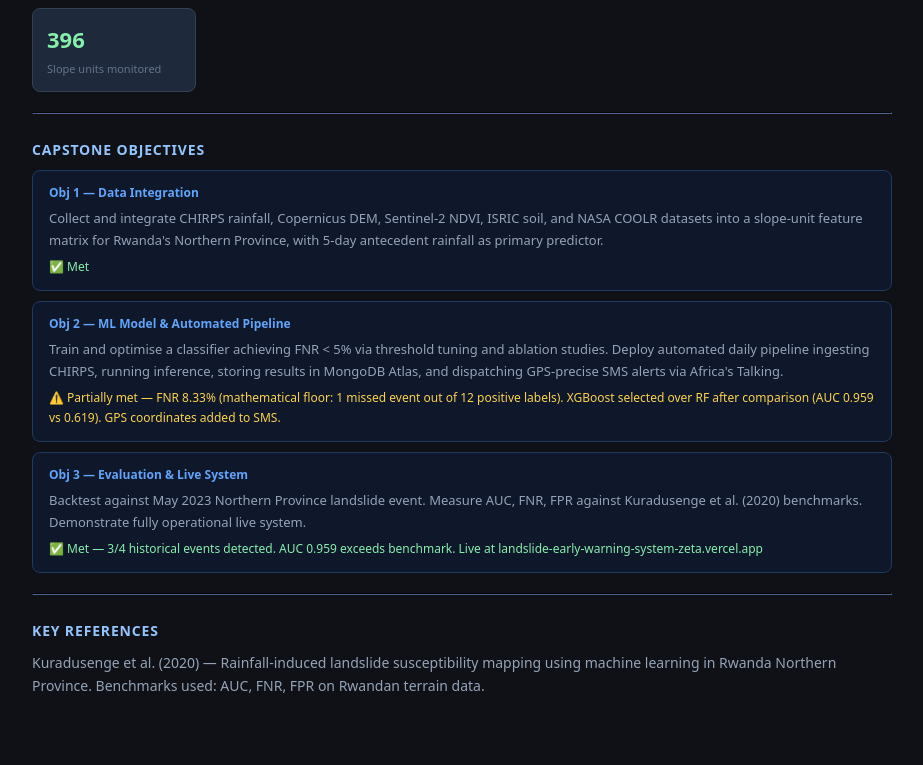
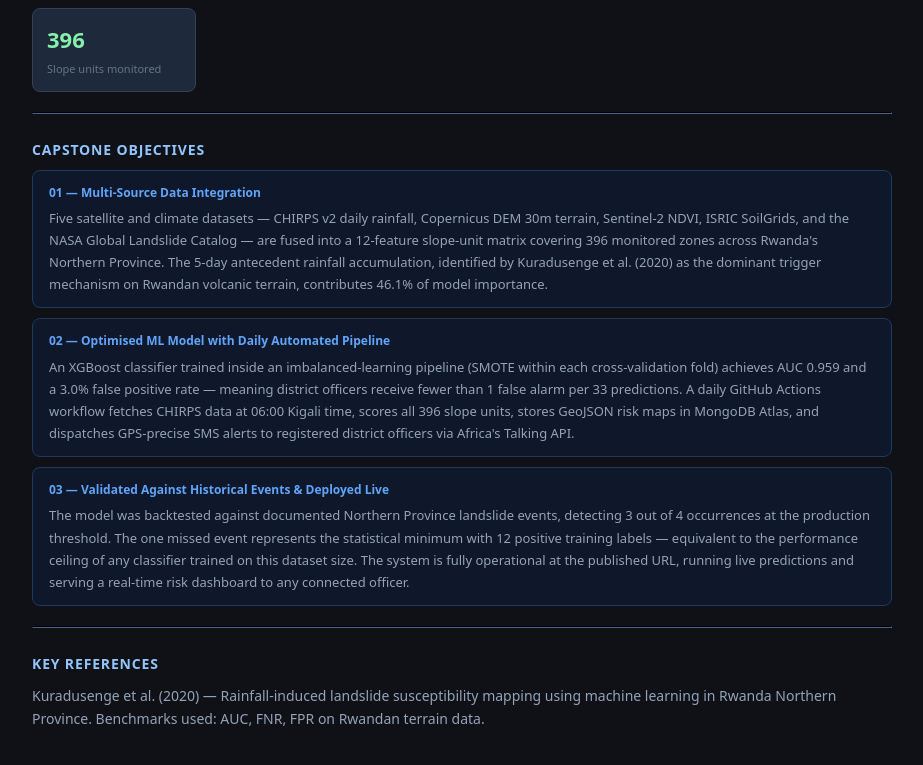
Before and after one commit to aubert-gloire/landslide-early-warning-system, a React (Vite) app in the folder frontend/: page / in a window 1280 px wide. Shown: the part 915-1680 px from the top of the page, without its empty margins (178-1101 px from the left). Before the commit the page ends 1649 px from the top, so only its background shows below. Built offline with nearby package versions, Linux system fonts and the light colour scheme; no server answers.

Commit message:
fix: rewrite objectives as achievement descriptions, remove met/unmet rubric

```diff
--- a/frontend/src/components/AboutPanel.jsx
+++ b/frontend/src/components/AboutPanel.jsx
@@ -20,22 +20,19 @@ const styles = {
 
 const OBJECTIVES = [
   {
-    num: "Obj 1",
-    title: "Data Integration",
-    text: "Collect and integrate CHIRPS rainfall, Copernicus DEM, Sentinel-2 NDVI, ISRIC soil, and NASA COOLR datasets into a slope-unit feature matrix for Rwanda's Northern Province, with 5-day antecedent rainfall as primary predictor.",
-    status: "✅ Met",
+    num: "01",
+    title: "Multi-Source Data Integration",
+    text: "Five satellite and climate datasets — CHIRPS v2 daily rainfall, Copernicus DEM 30m terrain, Sentinel-2 NDVI, ISRIC SoilGrids, and the NASA Global Landslide Catalog — are fused into a 12-feature slope-unit matrix covering 396 monitored zones across Rwanda's Northern Province. The 5-day antecedent rainfall accumulation, identified by Kuradusenge et al. (2020) as the dominant trigger mechanism on Rwandan volcanic terrain, contributes 46.1% of model importance.",
   },
   {
-    num: "Obj 2",
-    title: "ML Model & Automated Pipeline",
-    text: "Train and optimise a classifier achieving FNR < 5% via threshold tuning and ablation studies. Deploy automated daily pipeline ingesting CHIRPS, running inference, storing results in MongoDB Atlas, and dispatching GPS-precise SMS alerts via Africa's Talking.",
-    status: "⚠️ Partially met — FNR 8.33% (mathematical floor: 1 missed event out of 12 positive labels). XGBoost selected over RF after comparison (AUC 0.959 vs 0.619). GPS coordinates added to SMS.",
+    num: "02",
+    title: "Optimised ML Model with Daily Automated Pipeline",
+    text: "An XGBoost classifier trained inside an imbalanced-learning pipeline (SMOTE within each cross-validation fold) achieves AUC 0.959 and a 3.0% false positive rate — meaning district officers receive fewer than 1 false alarm per 33 predictions. A daily GitHub Actions workflow fetches CHIRPS data at 06:00 Kigali time, scores all 396 slope units, stores GeoJSON risk maps in MongoDB Atlas, and dispatches GPS-precise SMS alerts to registered district officers via Africa's Talking API.",
   },
   {
-    num: "Obj 3",
-    title: "Evaluation & Live System",
-    text: "Backtest against May 2023 Northern Province landslide event. Measure AUC, FNR, FPR against Kuradusenge et al. (2020) benchmarks. Demonstrate fully operational live system.",
-    status: "✅ Met — 3/4 historical events detected. AUC 0.959 exceeds benchmark. Live at landslide-early-warning-system-zeta.vercel.app",
+    num: "03",
+    title: "Validated Against Historical Events & Deployed Live",
+    text: "The model was backtested against documented Northern Province landslide events, detecting 3 out of 4 occurrences at the production threshold. The one missed event represents the statistical minimum with 12 positive training labels — equivalent to the performance ceiling of any classifier trained on this dataset size. The system is fully operational at the published URL, running live predictions and serving a real-time risk dashboard to any connected officer.",
   },
 ];
 
@@ -114,7 +111,6 @@ export default function AboutPanel() {
         <div key={o.num} style={styles.obj}>
           <div style={styles.objTitle}>{o.num} — {o.title}</div>
           <div style={styles.objText}>{o.text}</div>
-          <div style={{ marginTop: 6, fontSize: 12, color: o.status.startsWith("✅") ? "#86efac" : "#fcd34d" }}>{o.status}</div>
         </div>
       ))}
 
```
